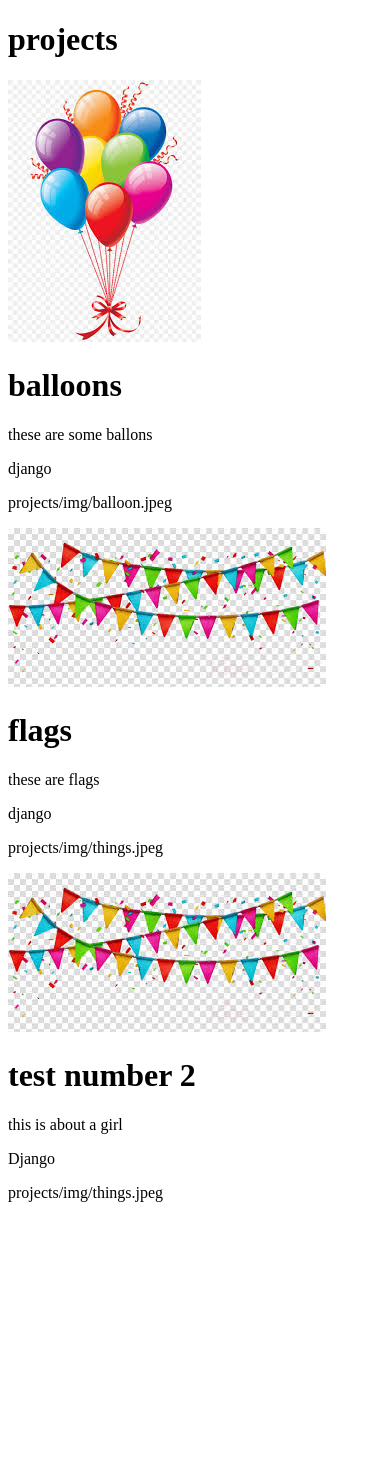
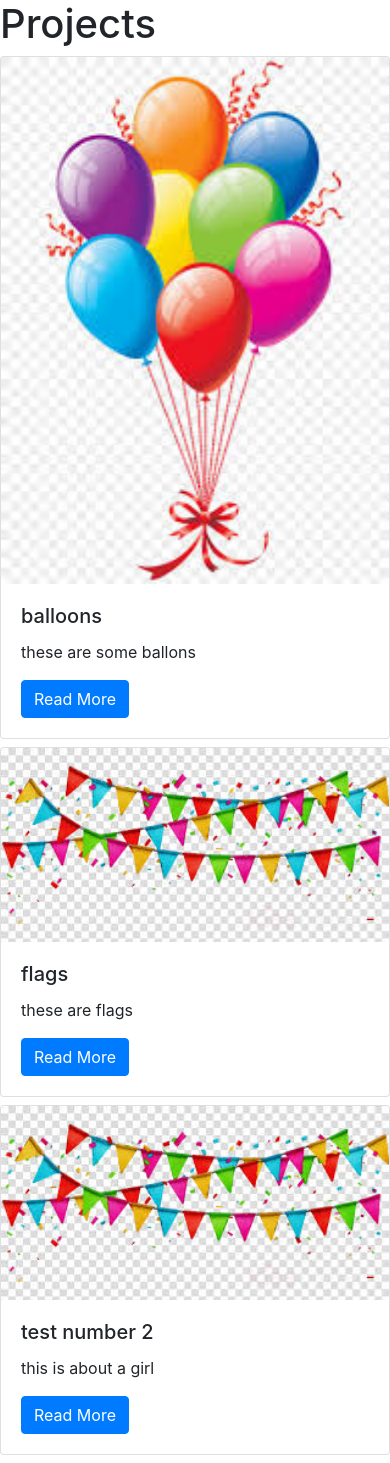
Before and after one commit to artOfThePigeon/RealPython_Projects, a Django app: page /projects/ in a window 390 px wide. Before the commit the page ends 1202 px from the top, so only its background shows below. Run offline with Django 3.2, Linux system fonts and the light colour scheme; data comes from the database, SQL or seed files in the repository; some libraries are stand-ins or nearby versions.

Commit message:
added bootstrap template

```diff
--- a/Django_Portfolio/projects/templates/projects/all_projects.html
+++ b/Django_Portfolio/projects/templates/projects/all_projects.html
@@ -1,18 +1,29 @@
 {% load static %}
 <!DOCTYPE html>
-<html lang ="en">
+<html lang="en">
     <head>
-    <meta charset="UTF-8">
+        <meta charset="utf-8">
         <title>Projects</title>
+        <link rel="stylesheet" href="https://stackpath.bootstrapcdn.com/bootstrap/4.3.1/css/bootstrap.min.css" integrity="sha384-ggOyR0iXCbMQv3Xipma34MD+dH/1fQ784/j6cY/iJTQUOhcWr7x9JvoRxT2MZw1T" crossorigin="anonymous">
     </head>
     <body>
-    <h1>projects</h1>
+        <h1>Projects</h1>
+        <div class="row">
         {% for project in projects %}
-        <img src="{% static project.image %}" alt="screensho">
-        <h1> {{ project.title }}</h1>
-        <p> {{ project.description }} </p>
-        <p> {{ project.technology }}
-        <p> {{ project.image }}</p>
+            <div class="col-md-4">
+                <div class="card mb-2">
+                    <img class="card-img-top" src="{% static project.image %}">
+                    <div class="card-body">
+                        <h5 class="card-title">{{ project.title }}</h5>
+                        <p class="card-text">{{ project.description }}</p>
+                        <a href="#"
+                        class="btn btn-primary">
+                            Read More
+                        </a>
+                    </div>
+                </div>
+            </div>
         {% endfor %}
-
+        </div>
     </body>
+</html>
```
Also changed, not shown: Django_Portfolio/projects/templates/projects/index.html (+9 -3 lines). Lines whose indentation alone changed are shown as unchanged.
